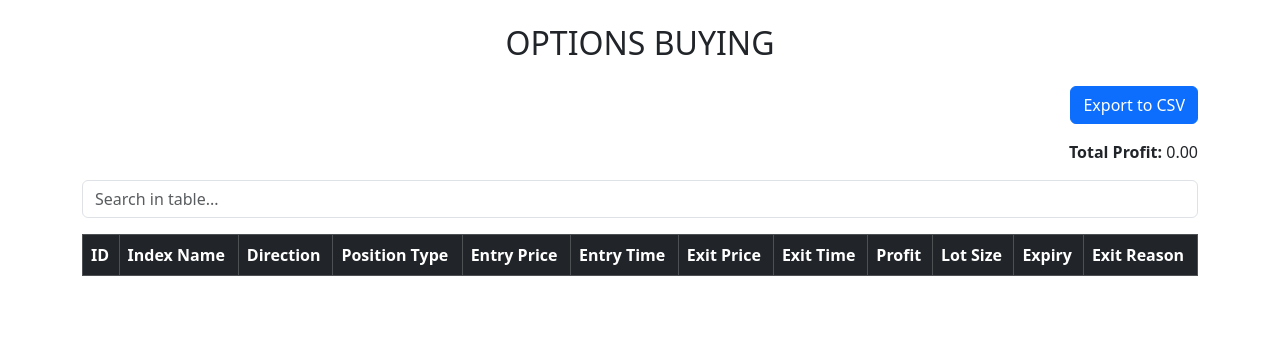
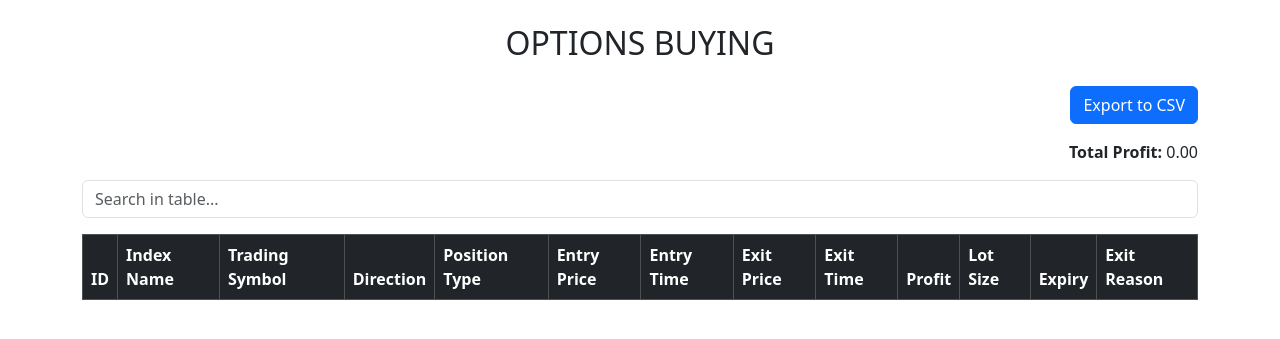
Before and after one commit to Santhosh-kumar-murthy/WEALTHI_ANALYTICS, a Flask app: page /opt_positions?position_type=1&status=active in a window 1280 px wide. Shown: the part 72-411 px from the top of the page. Run offline with Flask 3, Linux system fonts and the light colour scheme; data that the repository does not hold is empty.

```diff
--- a/templates/opt_positions.html
+++ b/templates/opt_positions.html
@@ -64,6 +64,7 @@
             <tr>
                 <th>ID</th>
                 <th>Index Name</th>
+                <th>Trading Symbol</th>
                 <th>Direction</th>
                 <th>Position Type</th>
                 <th>Entry Price</th>
@@ -81,6 +82,7 @@
             <tr>
                 <td>{{ position.opt_position_id }}</td>
                 <td>{{ position.index_name }}</td>
+                <td>{{ position.zerodha_trading_symbol }}</td>
                 <td>{{ 'LONG' if position.direction == 1 else 'SHORT' }}</td>
                 <td>{{ 'Option Buy' if position.position_type == 1 else 'Option Sell' }}</td>
                 <td>{{ position.position_entry_price }}</td>
```
